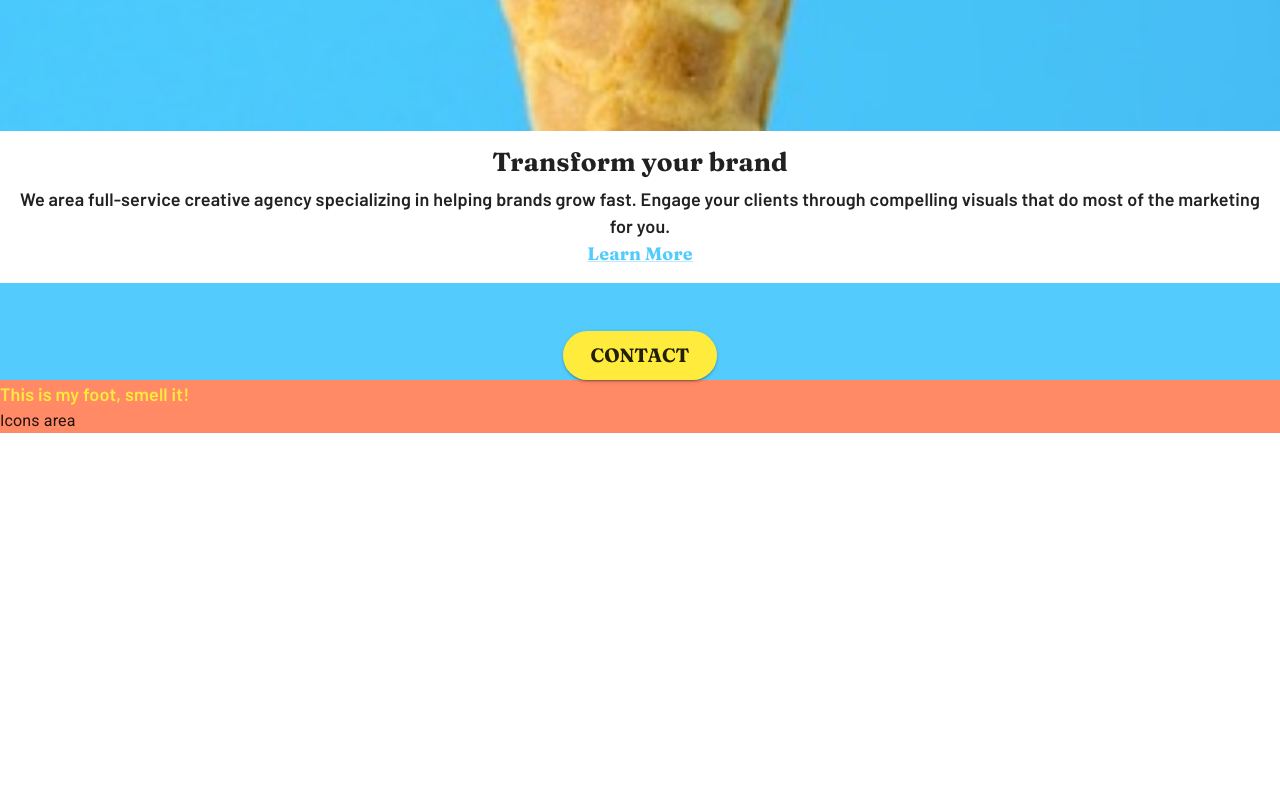
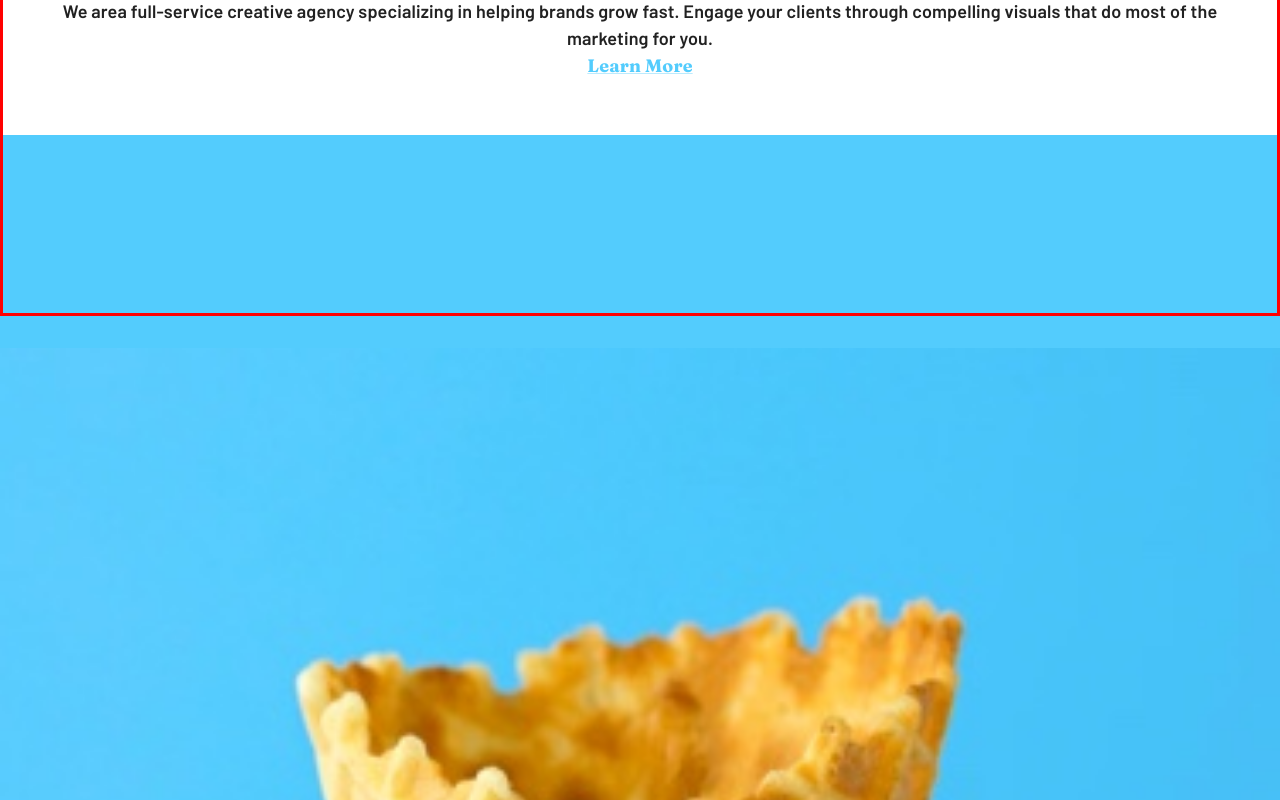
Before and after one commit to chukalicious/mui, a React (Create React App) app in the folder mui/: page / in a window 1280 px wide. Shown: the part 1260-2060 px from the top of the page. Before the commit the page ends 1693 px from the top, so only its background shows below. Built offline with nearby package versions, Linux system fonts and the light colour scheme.

Commit message:
added image to landing and added partial styles

```diff
--- a/mui/src/components/Landing.js
+++ b/mui/src/components/Landing.js
@@ -4,8 +4,11 @@ import ImageList from "@mui/material/ImageList";
 import ImageListItem from "@mui/material/ImageListItem";
 import Paper from "@mui/material/Paper";
 import Typography from "@mui/material/Typography";
+import Link from "@mui/material/Link";
+
+//image imports
 import imageCone from "../images/imageCone.jpg";
-import Link from "@mui/material/Link";
+import imageTransform from "../images/mobile/imageTransform.jpg";
 
 // Style Imports
 import { landingLayout, paperStyles, paperBox } from "../styles/LandingStyles";
@@ -19,14 +22,11 @@ const Landing = () => {
       <Box sx={{ ...landingLayout }}>
         <ImageList>
           <ImageListItem cols={2}>
-            <img src={imageCone} alt="icecream cone" />
+            <img src={imageTransform} alt="egg" />
           </ImageListItem>
         </ImageList>
       </Box>
-      <Box
-        // style={{ border: "green 1px solid", width: "100%" }}
-        sx={{ ...paperBox }}
-      >
+      <Box sx={{ ...paperBox }}>
         <Paper sx={{ ...landingLayout, ...paperStyles }} elevation={0}>
           <Typography variant="h2" sx={{ textAlign: "center", m: 1 }}>
             Transform your brand
@@ -42,6 +42,14 @@ const Landing = () => {
           </Typography>
         </Paper>
       </Box>
+      <Box sx={{ ...landingLayout }}>
+        <ImageList>
+          <ImageListItem cols={2}>
+            <img src={imageCone} alt="icecream cone" />
+          </ImageListItem>
+        </ImageList>
+      </Box>
+
       <Box
         style={{
           display: "flex",
--- a/mui/src/styles/LandingStyles.js
+++ b/mui/src/styles/LandingStyles.js
@@ -1,10 +1,9 @@
 export const paperStyles = {
-  pt: 1,
-  pb: 1,
-  pl: 0,
-  pr: 0,
-  mr: 0,
-  mt: 0,
+  pt: 6,
+  pb: 6,
+  pl: 3,
+  pr: 3,
+  // mt: 0,
   borderRadius: 0,
 };
 
@@ -17,4 +16,7 @@ export const landingLayout = {
 export const paperBox = {
   width: "100%",
   mb: 6,
+  border: "red 3px solid",
+
+  minHeight: "50vh",
 };
```
